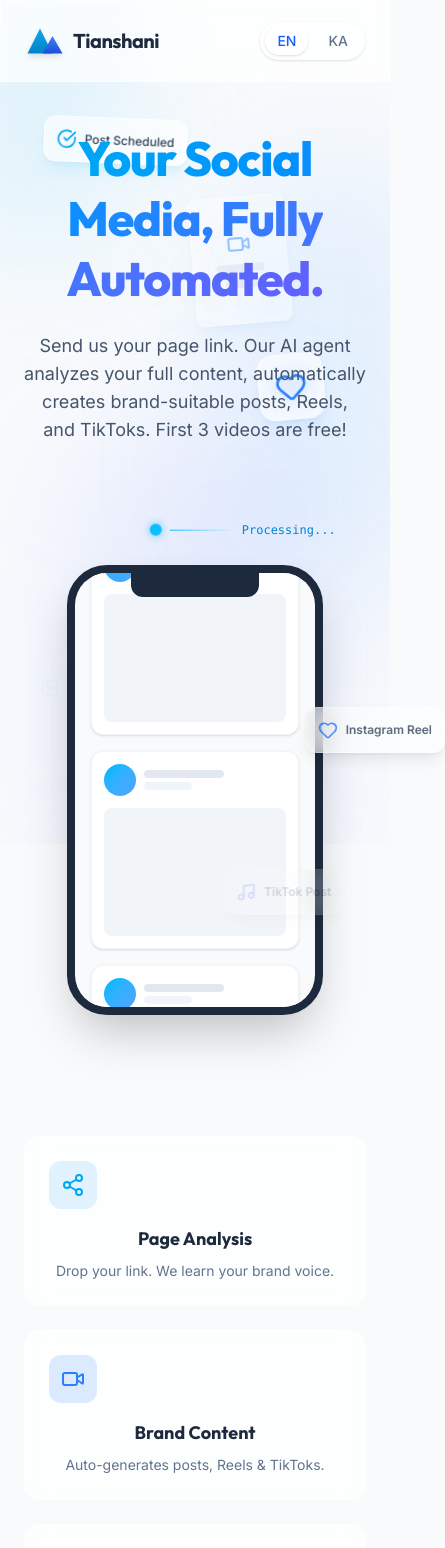
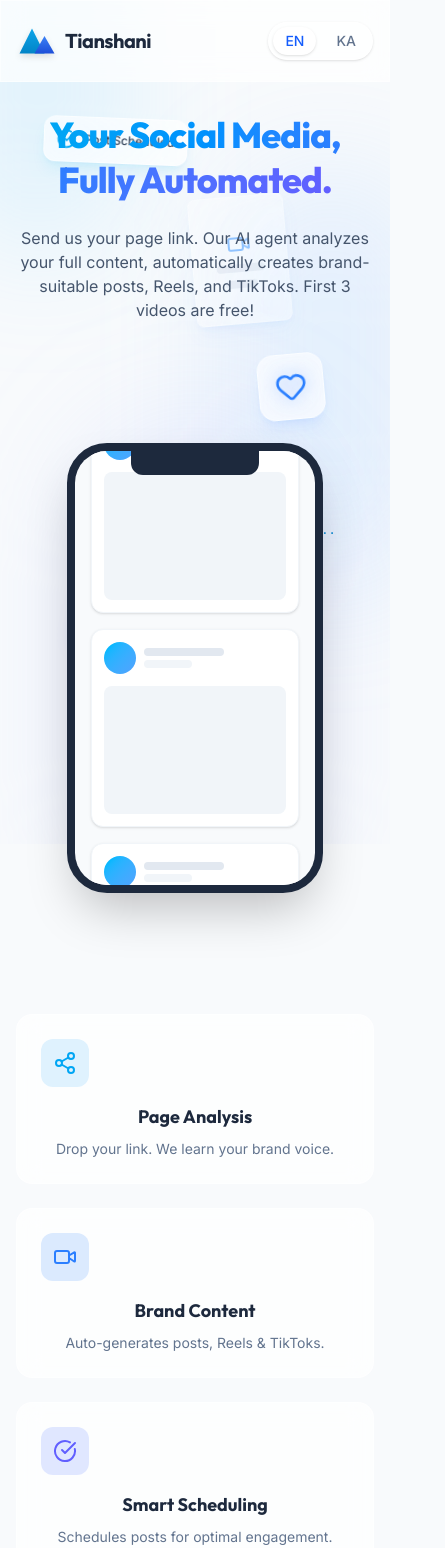
Before and after one commit to Bluxuna/fronted_tianshan, a React (Vite) app: page / in a window 390 px wide. Shown: the top 1548 px of the page, 445 px wide, since content can reach past the window. Built offline with nearby package versions, Linux system fonts and the light colour scheme.

Commit message:
responsiveness fix

```diff
--- a/src/App.tsx
+++ b/src/App.tsx
@@ -1850,7 +1850,7 @@ Attached Image URL: ${imageUrl}
 
       {/* Header */}
       <header className="fixed top-0 left-0 right-0 z-50 glass-panel border-b border-white/20">
-        <div className="max-w-7xl mx-auto px-6 h-20 flex items-center justify-between">
+        <div className="max-w-7xl mx-auto px-4 sm:px-6 h-20 flex items-center justify-between">
           <div className="flex items-center gap-2">
             <div className="w-10 h-10 flex items-center justify-center drop-shadow-md">
               <MountainLogo className="w-full h-full" />
@@ -1875,7 +1875,7 @@ Attached Image URL: ${imageUrl}
         </div>
       </header>
 
-      <main className="relative z-10 pt-32 pb-24 px-6 max-w-7xl mx-auto space-y-32">
+      <main className="relative z-10 pt-28 md:pt-32 pb-24 px-4 sm:px-6 max-w-7xl mx-auto space-y-32">
         {/* Hero Section */}
         <section className="flex flex-col items-center text-center space-y-8">
           <motion.div
@@ -1884,12 +1884,12 @@ Attached Image URL: ${imageUrl}
             transition={{ duration: 0.6 }}
             className="max-w-4xl"
           >
-            <h1 className="font-display text-5xl md:text-7xl font-extrabold tracking-tight leading-tight mb-6">
+            <h1 className="font-display text-4xl sm:text-5xl md:text-7xl font-extrabold tracking-tight leading-tight mb-6">
               <span className="bg-gradient-to-r from-sky-500 via-blue-500 to-indigo-500 text-gradient">
                 {t.heroTitle}
               </span>
             </h1>
-            <p className="text-lg md:text-xl text-slate-600 max-w-2xl mx-auto">
+            <p className="text-base sm:text-lg md:text-xl text-slate-600 max-w-2xl mx-auto">
               {t.heroSubtitle}
             </p>
           </motion.div>
@@ -1929,7 +1929,7 @@ Attached Image URL: ${imageUrl}
 
             {/* Flying Inputs & Outputs */}
             <motion.div
-              className="absolute left-0 md:left-10 top-1/4 z-10 glass-panel p-3 rounded-xl shadow-lg flex items-center gap-2"
+              className="hidden md:flex absolute left-0 md:left-10 top-1/4 z-10 glass-panel p-3 rounded-xl shadow-lg flex items-center gap-2"
               animate={{ x: [0, 100, 0], opacity: [0, 1, 0] }}
               transition={{ duration: 3, repeat: Infinity, ease: "easeIn" }}
             >
@@ -1938,7 +1938,7 @@ Attached Image URL: ${imageUrl}
             </motion.div>
 
             <motion.div
-              className="absolute left-10 md:left-20 bottom-1/3 z-10 glass-panel p-3 rounded-xl shadow-lg flex items-center gap-2"
+              className="hidden md:flex absolute left-10 md:left-20 bottom-1/3 z-10 glass-panel p-3 rounded-xl shadow-lg flex items-center gap-2"
               animate={{ x: [0, 100, 0], opacity: [0, 1, 0] }}
               transition={{ duration: 3.5, repeat: Infinity, ease: "easeIn", delay: 1 }}
             >
@@ -1947,7 +1947,7 @@ Attached Image URL: ${imageUrl}
             </motion.div>
 
             <motion.div
-              className="absolute right-0 md:right-10 top-1/3 z-30 glass-panel p-3 rounded-xl shadow-lg flex items-center gap-2 border-blue-200"
+              className="hidden md:flex absolute right-0 md:right-10 top-1/3 z-30 glass-panel p-3 rounded-xl shadow-lg flex items-center gap-2 border-blue-200"
               animate={{ x: [0, 100, 0], opacity: [0, 1, 0] }}
               transition={{ duration: 3, repeat: Infinity, ease: "easeOut", delay: 1.5 }}
             >
@@ -1956,7 +1956,7 @@ Attached Image URL: ${imageUrl}
             </motion.div>
 
             <motion.div
-              className="absolute right-10 md:right-20 bottom-1/4 z-30 glass-panel p-3 rounded-xl shadow-lg flex items-center gap-2 border-indigo-200"
+              className="hidden md:flex absolute right-10 md:right-20 bottom-1/4 z-30 glass-panel p-3 rounded-xl shadow-lg flex items-center gap-2 border-indigo-200"
               animate={{ x: [0, 100, 0], opacity: [0, 1, 0] }}
               transition={{ duration: 3.5, repeat: Infinity, ease: "easeOut", delay: 2.5 }}
             >
@@ -1966,7 +1966,7 @@ Attached Image URL: ${imageUrl}
           </div>
 
           {/* Bento Grid Features */}
-          <div className="grid grid-cols-1 md:grid-cols-2 lg:grid-cols-4 gap-6 w-full mt-16">
+          <div className="grid grid-cols-1 sm:grid-cols-2 lg:grid-cols-4 gap-6 w-full mt-16">
             {[
               { title: t.scanLink, desc: t.scanLinkDesc, icon: Share2, bgLight: "bg-sky-100", text: "text-sky-500", borderHover: "group-hover:border-sky-400/50", gradient: "from-sky-400/10" },
               { title: t.aiCreative, desc: t.aiCreativeDesc, icon: Video, bgLight: "bg-blue-100", text: "text-blue-500", borderHover: "group-hover:border-blue-400/50", gradient: "from-blue-400/10" },
@@ -2003,7 +2003,7 @@ Attached Image URL: ${imageUrl}
 
           <div className="grid grid-cols-1 lg:grid-cols-2 gap-16 items-center">
             {/* Step-by-step animation */}
-            <div className="space-y-8 relative before:absolute before:inset-0 before:ml-6 before:-translate-x-px md:before:mx-auto md:before:translate-x-0 before:h-full before:w-0.5 before:bg-gradient-to-b before:from-sky-300 before:via-blue-300 before:to-transparent">
+            <div className="space-y-8 relative before:hidden md:before:block md:before:absolute md:before:inset-0 md:before:ml-6 md:before:-translate-x-px md:before:mx-auto md:before:translate-x-0 md:before:h-full md:before:w-0.5 md:before:bg-gradient-to-b md:before:from-sky-300 md:before:via-blue-300 md:before:to-transparent">
               {[
                 { step: 1, title: t.step1 },
                 { step: 2, title: t.step2 },
@@ -2068,7 +2068,7 @@ Attached Image URL: ${imageUrl}
             initial={{ opacity: 0, scale: 0.95 }}
             whileInView={{ opacity: 1, scale: 1 }}
             viewport={{ once: true }}
-            className="glass-panel p-8 md:p-12 rounded-[2.5rem] w-full max-w-2xl relative overflow-hidden"
+            className="glass-panel p-6 md:p-12 rounded-[2.5rem] w-full max-w-2xl relative overflow-hidden"
           >
             <div className="absolute top-0 right-0 w-64 h-64 bg-sky-400/20 rounded-full blur-3xl -translate-y-1/2 translate-x-1/2" />
             <div className="absolute bottom-0 left-0 w-64 h-64 bg-blue-400/20 rounded-full blur-3xl translate-y-1/2 -translate-x-1/2" />
```
